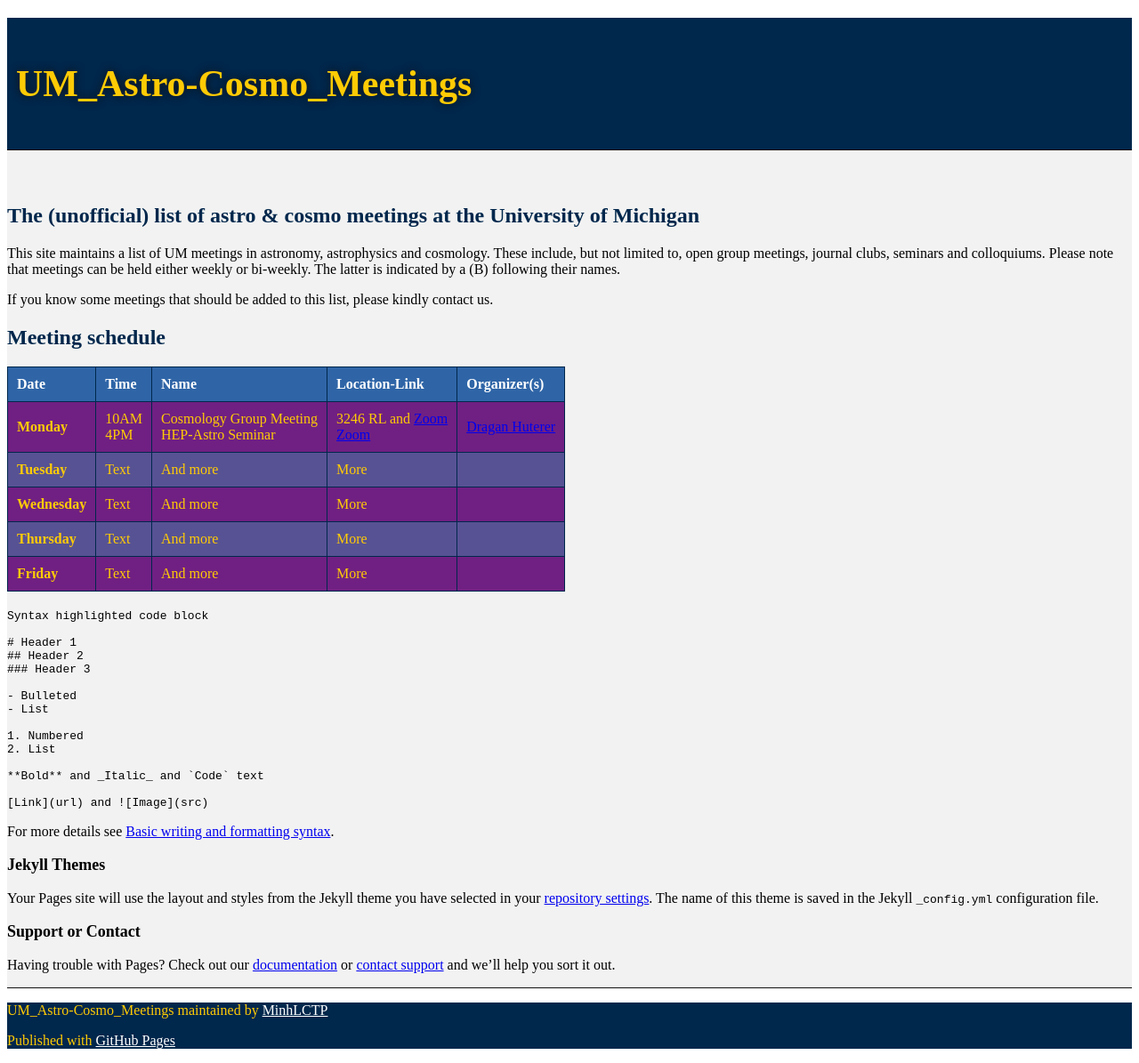
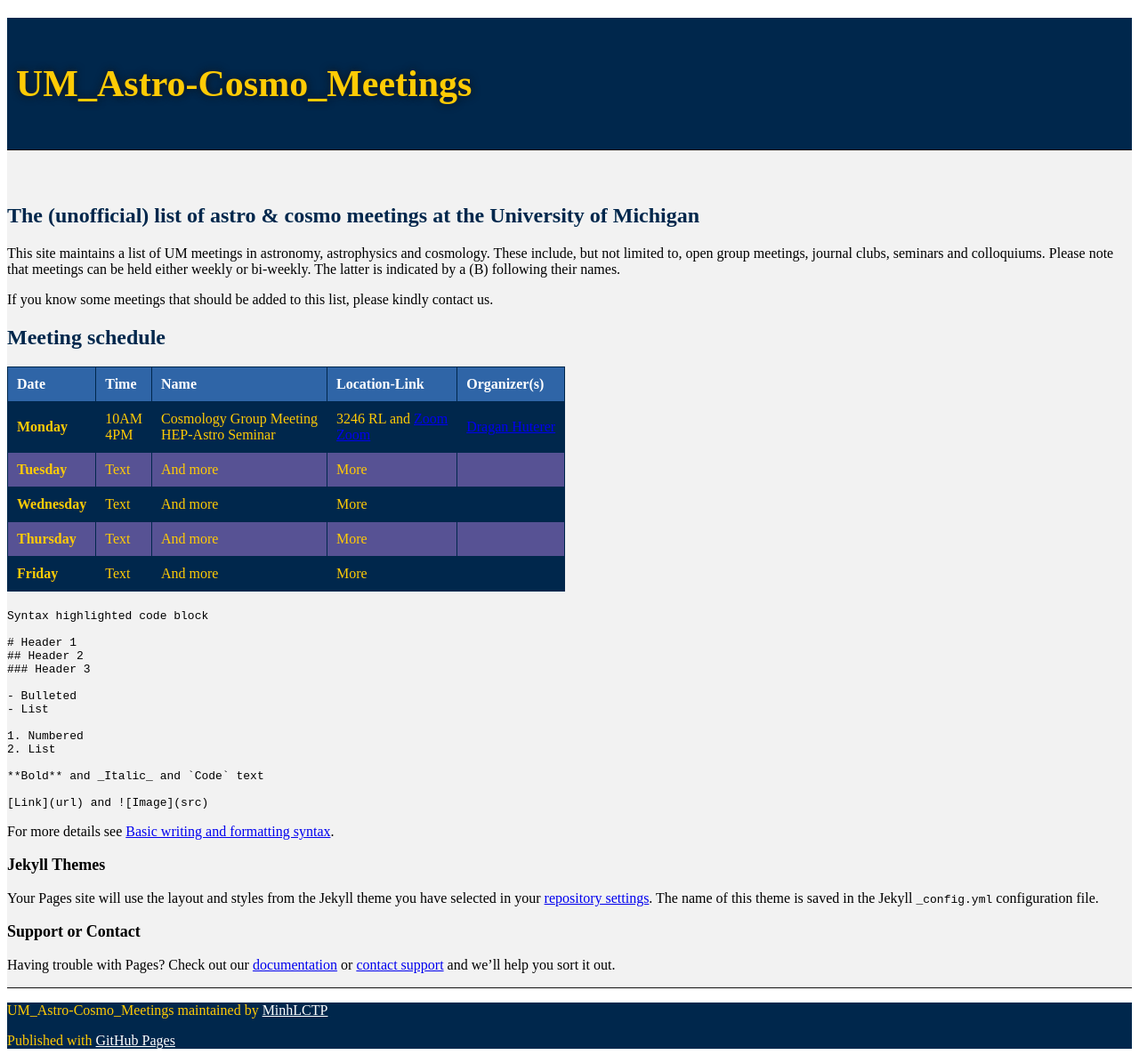
Before and after one commit to MinhLCTP/UM_Astro-Cosmo_Meetings, a Jekyll site: the page built from index.md, in a window 1280 px wide. Shown: the whole page at 89% size. Built offline with Jekyll 4.4.1, drawn with Linux system fonts in a browser that asks for light colours; our own code applies the rules of GitHub Pages for plain Markdown files; the repository's description, which GitHub fills in, is left out.

Commit message:
Finish table style in css

```diff
--- a/assets/css/style.css
+++ b/assets/css/style.css
@@ -84,7 +84,7 @@ th, td {
 }
 
 tr:nth-child(odd){
-	background-color: #702082}
+	background-color: #00274C}
 tr:nth-child(even){
 	background-color: #575294}
 
```
